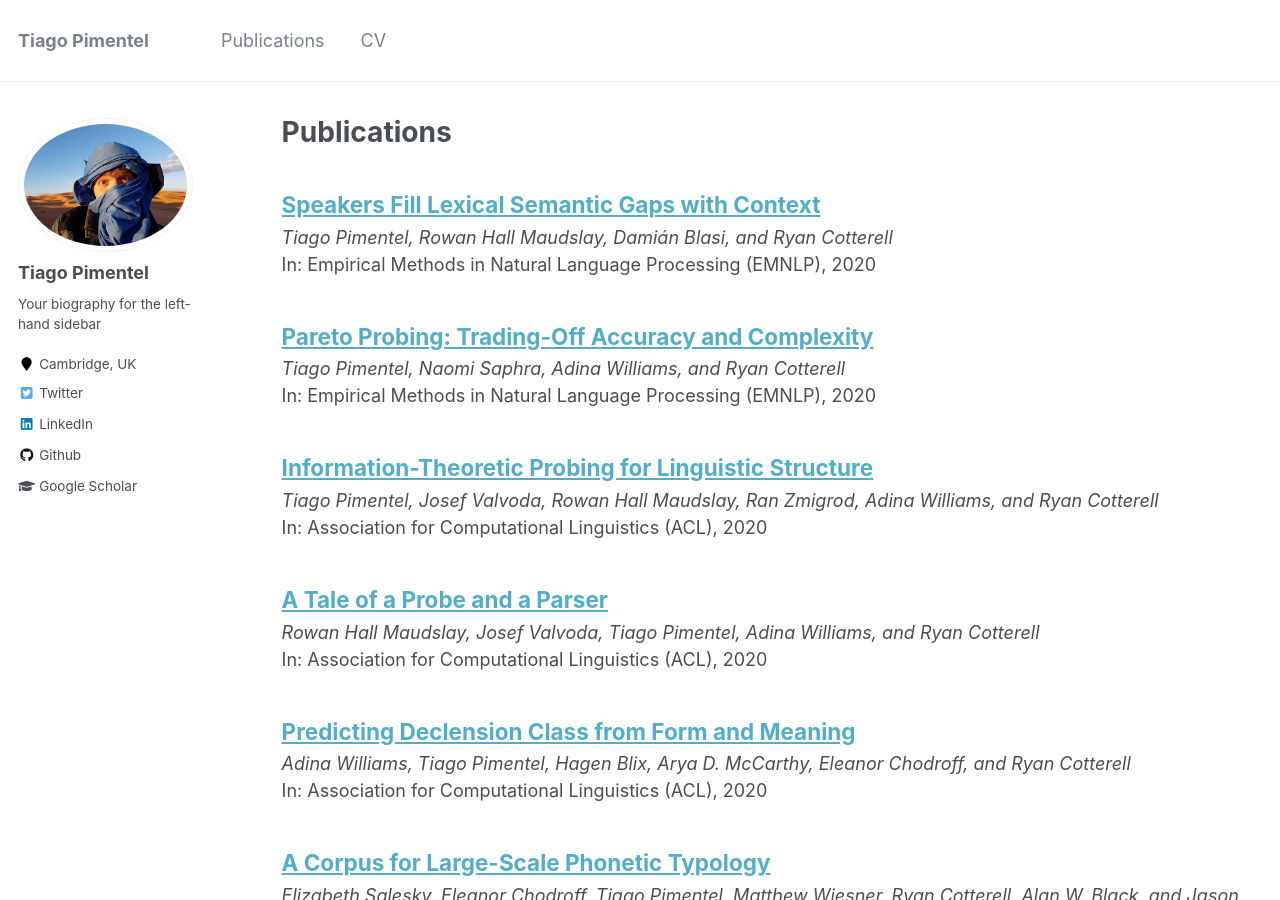
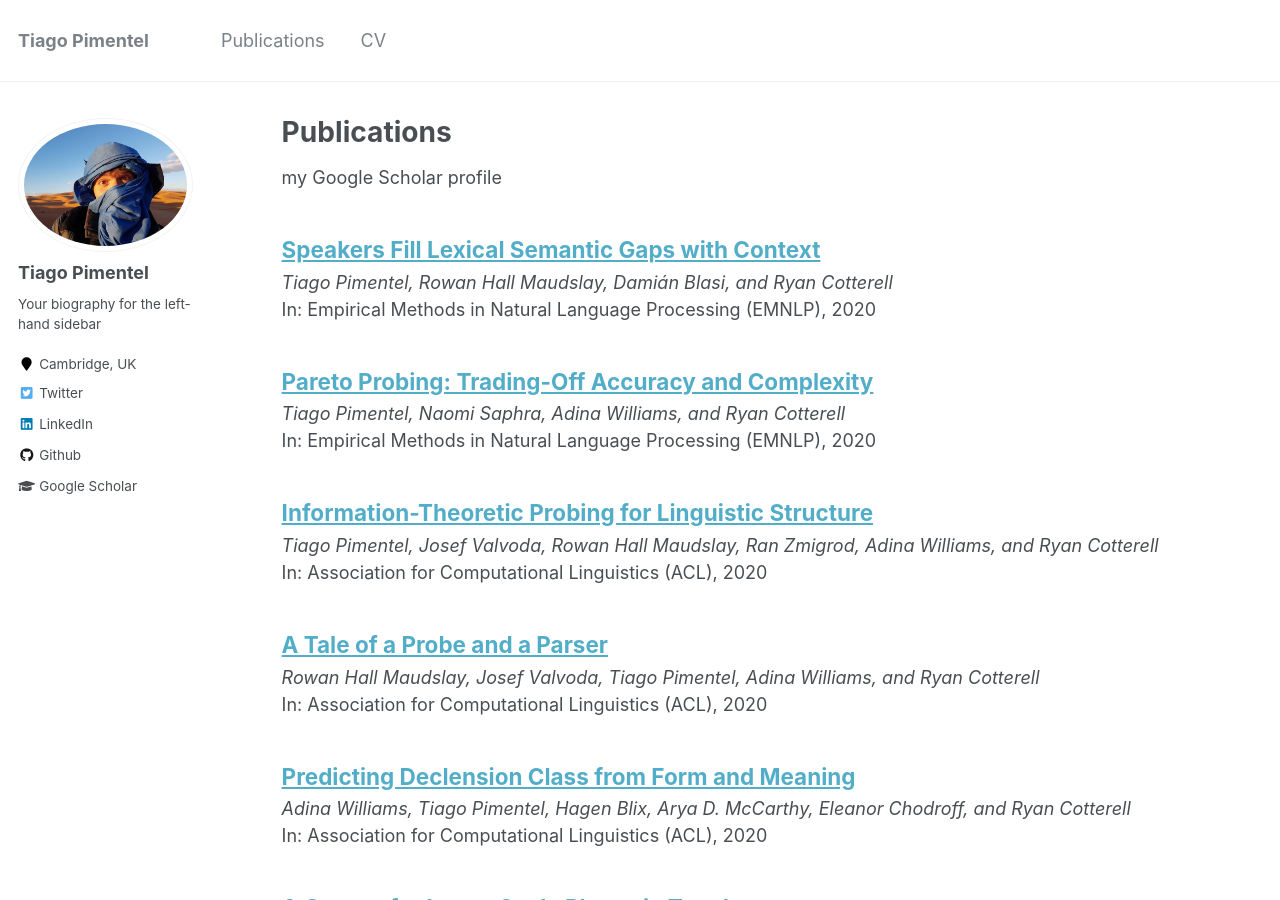
Before and after one commit to tpimentelms/tpimentelms.github.io, a Jekyll site: the page built from _pages/publications.md, in a window 1280 px wide and 900 px high. Built offline with Jekyll 4.4.1, drawn with Linux system fonts in a browser that asks for light colours.

```diff
--- a/_pages/publications.md
+++ b/_pages/publications.md
@@ -4,6 +4,8 @@
 permalink: /publications/
 author_profile: true
 ---
+
+my Google Scholar profile
 
 {% if author.googlescholar %}
   You can also find my articles on <u><a href="{{author.googlescholar}}">my Google Scholar profile</a>.</u>
```
